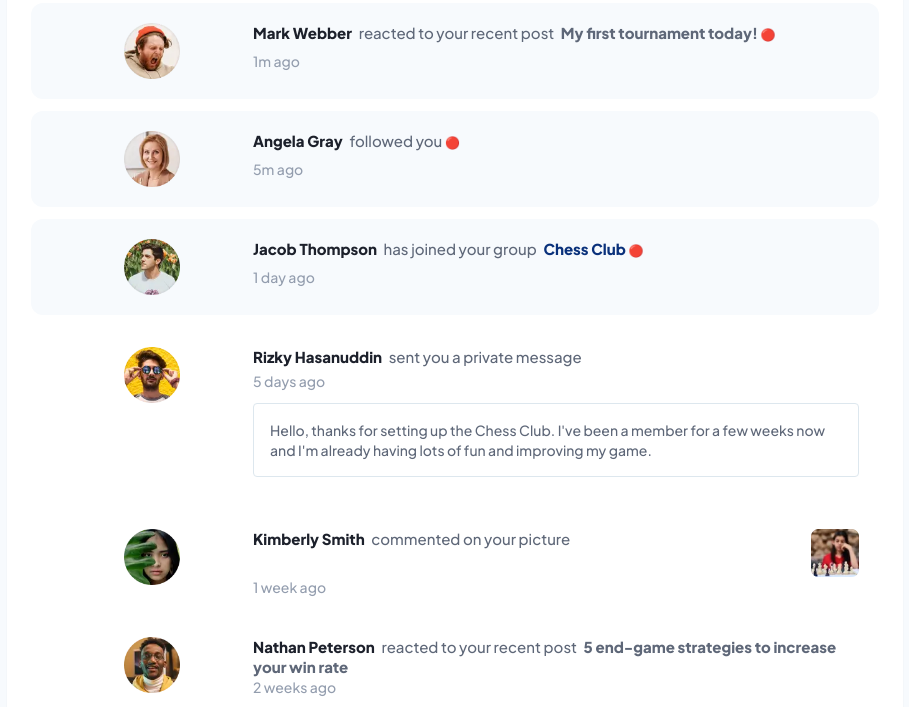
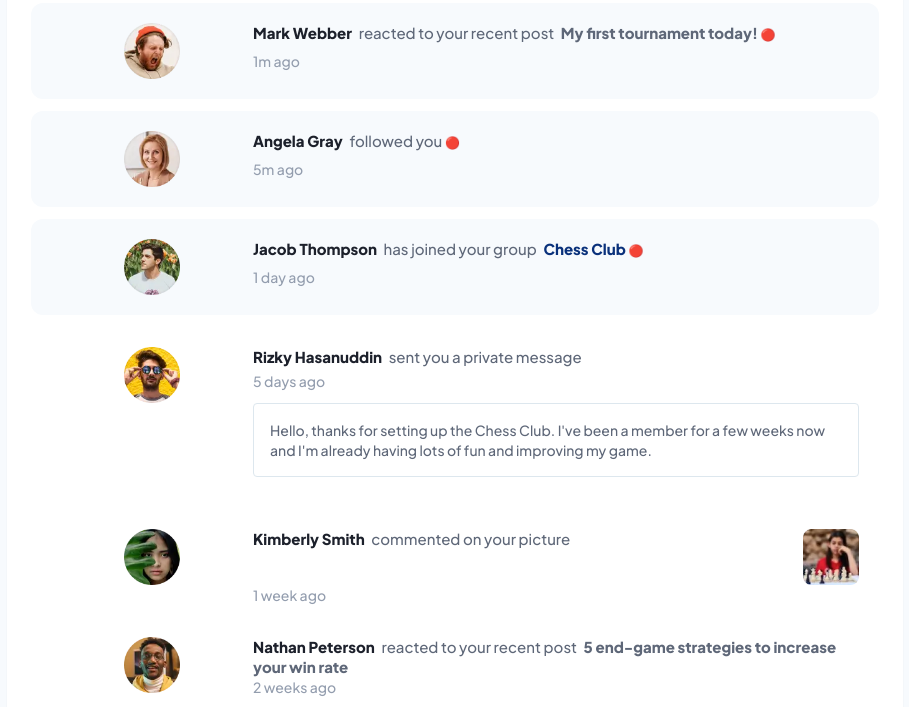
Before and after one commit to nastaj/notifications-page, a website: page index.html in a window 1280 px wide. Shown: the part 93-800 px from the top of the page, without its empty margins (185-1094 px from the left). Drawn offline with Linux system fonts and the light colour scheme.

Commit message:
restructured folders and fixed links

```diff
--- a/index.html
+++ b/index.html
@@ -157,11 +157,13 @@
             >
             commented on your picture
           </p>
-          <img
-            class="h-12 justify-self-end"
-            src="assets/images/image-chess.webp"
-            alt="Chess"
-          />
+          <a class="justify-self-end hover:scale-125 transition-all" href="#">
+            <img
+              class="h-12 md:h-14 justify-self-end"
+              src="assets/images/image-chess.webp"
+              alt="Chess"
+            />
+          </a>
           <p class="text-blue-grayish">1 week ago</p>
         </div>
 
```
Also changed, not shown: output.css.
